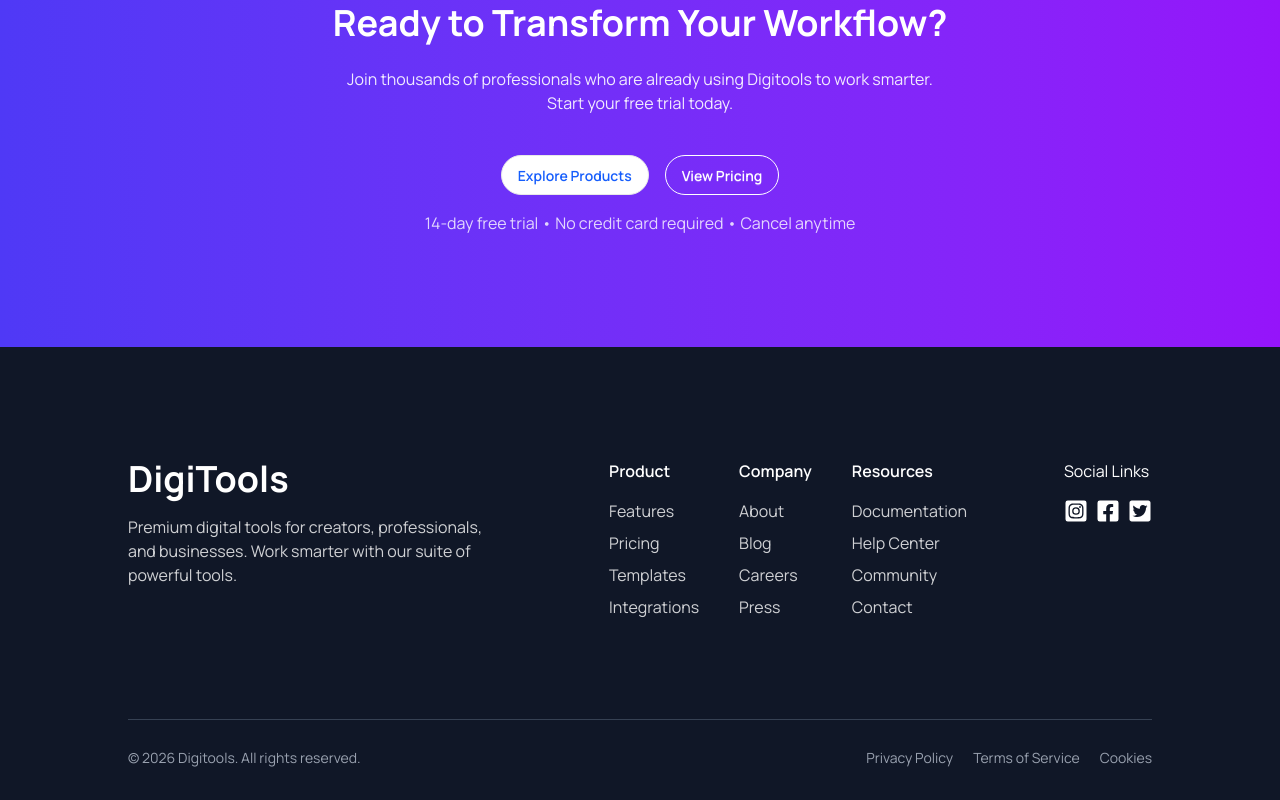
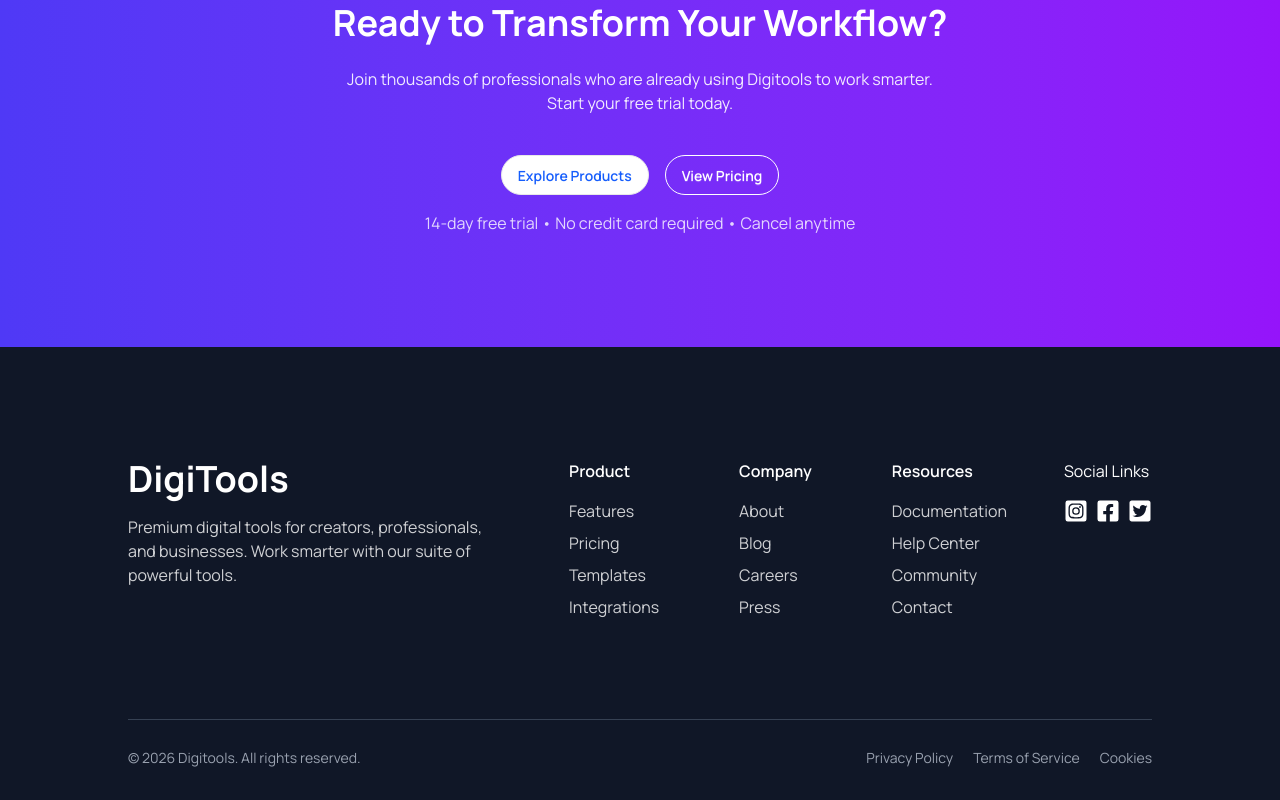
Before and after one commit to chandan-d-karmaker/digitools, a React (Vite) app: page / in a window 1280 px wide. Shown: the part 4123-4923 px from the top of the page. Built offline with nearby package versions, Linux system fonts and the light colour scheme.

Commit message:
fixed table footer

```diff
--- a/src/components/footer.jsx
+++ b/src/components/footer.jsx
@@ -6,12 +6,12 @@ const Footer = () => {
         <div className='bg-[#101727] pt-28 pb-8 space-y-20'>
 
             <div className='w-4/5 mx-auto text-white'>
-                <div className='flex flex-col space-y-5 md:flex-row justify-between'>
+                <div className='flex flex-col space-y-5 md:flex-row justify-between md:gap-10'>
                     <div className='flex flex-col items-center text-center md:text-start md:items-start'>
                         <h1 className='text-4xl font-bold text-white mb-4'>DigiTools</h1>
                         <p className='opacity-80 max-w-sm'>Premium digital tools for creators, professionals, and businesses. Work smarter with our suite of powerful tools.</p>
                     </div>
-                    <div className='flex flex-col items-center text-center md:flex-row md:text-start justify-between gap-10'>
+                    <div className='flex flex-col items-center text-center md:flex-row md:text-start md:gap-6 lg:gap-20 justify-between gap-10'>
                         <div className='space-y-4'>
                             <h1 className='font-semibold'>Product</h1>
                             <ul className='space-y-2 opacity-80'>
```
